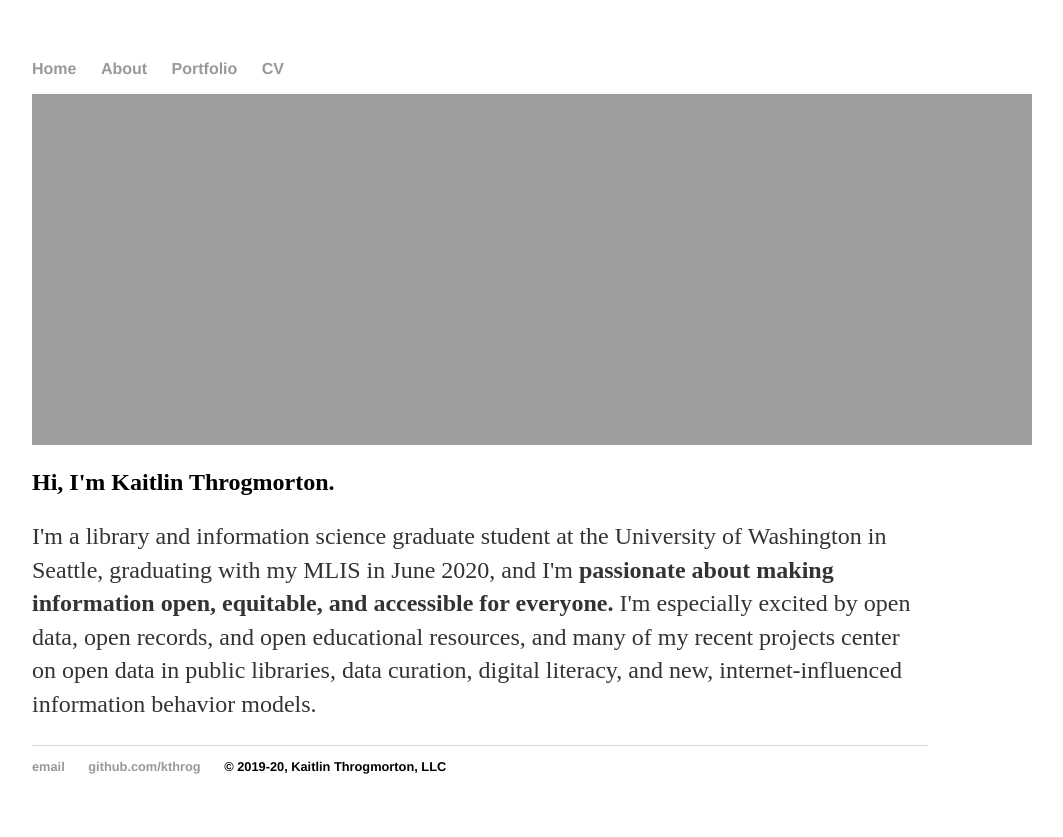
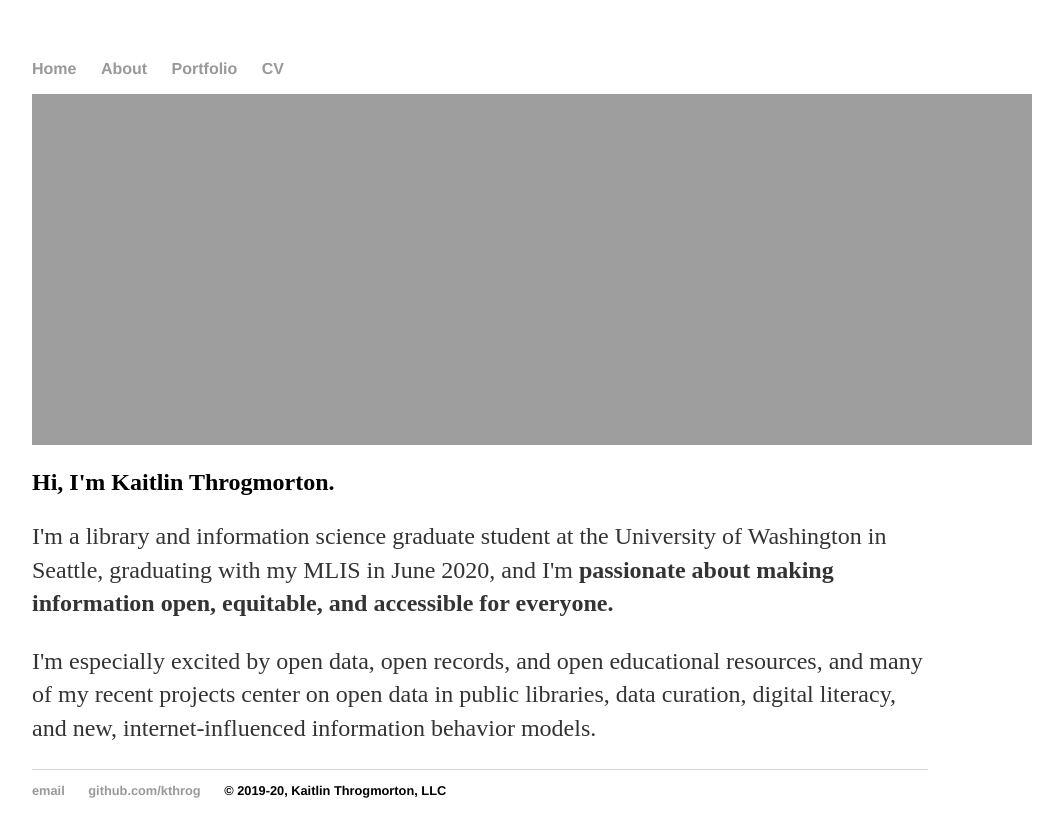
Before and after one commit to kthrog/old_site, a Jekyll site: the page built from index.html, in a window 1280 px wide. Shown: the top 837 px of the page, without its empty margins (160-1223 px from the left). Built offline with Jekyll 4.4.1, drawn with Linux system fonts in a browser that asks for light colours.

Commit message:
line break

```diff
--- a/index.html
+++ b/index.html
@@ -7,6 +7,7 @@
 	<br>
 <div class="blurb">
 	<h2>Hi, I'm Kaitlin Throgmorton.</h2>
-	<p>I'm a library and information science graduate student at the University of Washington in Seattle, graduating with my MLIS in June 2020, and I'm <b>passionate about making information open, equitable, and accessible for everyone.</b> I'm especially excited by open data, open records, and open educational resources, and many of my recent projects center on open data in public libraries, data curation, digital literacy, and new, internet-influenced information behavior models.
+	<p>I'm a library and information science graduate student at the University of Washington in Seattle, graduating with my MLIS in June 2020, and I'm <b>passionate about making information open, equitable, and accessible for everyone.</b>
+	<p>I'm especially excited by open data, open records, and open educational resources, and many of my recent projects center on open data in public libraries, data curation, digital literacy, and new, internet-influenced information behavior models.
 	</p>
 </div><!-- /.blurb -->
```
